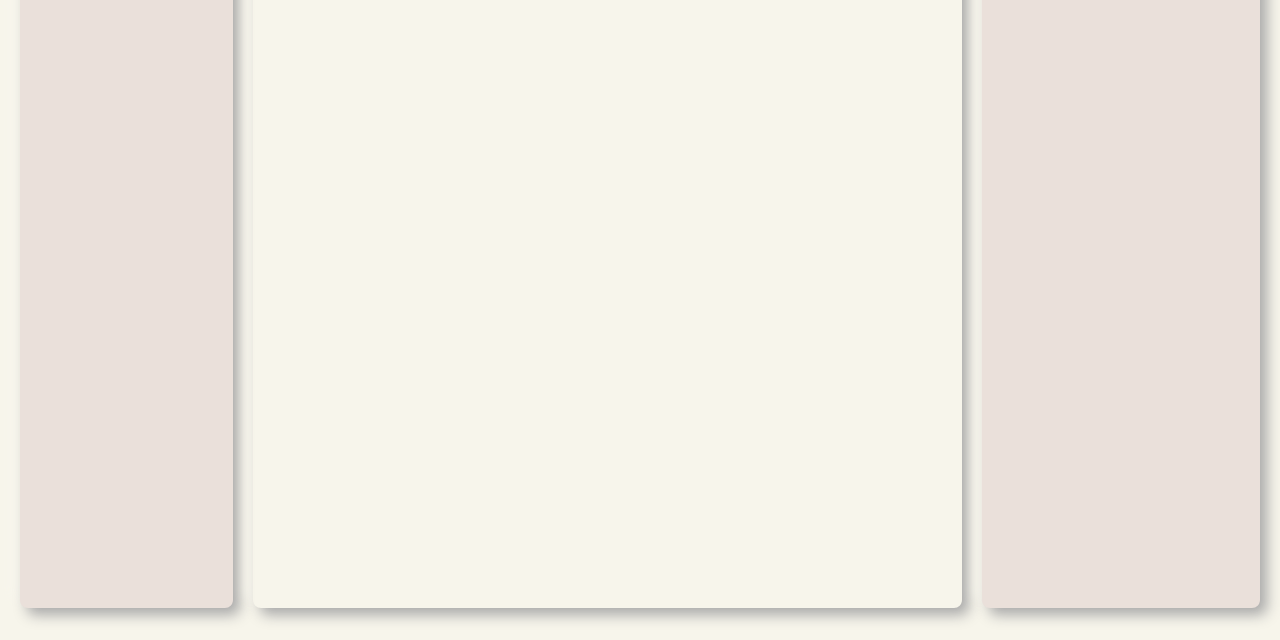
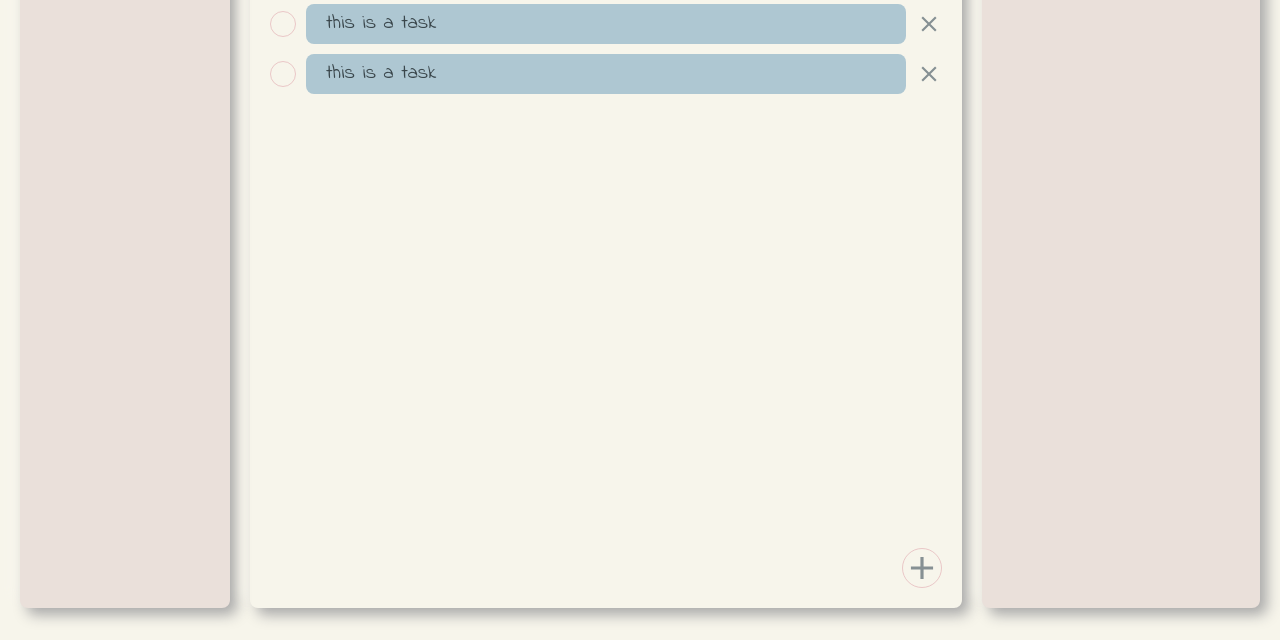
Before and after one commit to brrkrmn/to-do-list, a plain HTML site: page index.html in a window 1280 px wide. Shown: the part 160-800 px from the top of the page. Drawn offline with Linux system fonts and the light colour scheme.

Commit message:
style task container

```diff
--- a/index.html
+++ b/index.html
@@ -12,7 +12,23 @@
     </div>
     <div class="content">
         <div class="sidebar"></div>
-        <div class="task-container"></div>
+        <div class="task-container">
+            <div class="task-container-title">All</div>
+            <div class="task-box">
+                <div class="task-item">
+                    <button class="checkbox"></button>
+                    <div class="task">this is a task</div>
+                    <button class="delete-task-button"></button>
+                </div>
+                <div class="task-item">
+                    <button class="checkbox"></button>
+                    <div class="task">this is a task</div>
+                    <button class="delete-task-button"></button>
+                </div>
+
+            </div>
+            <button class="add-task-button"></button>
+        </div>
         <div class="editor"></div>
     </div>
 
--- a/style.css
+++ b/style.css
@@ -1,4 +1,5 @@
 @import url('https://fonts.googleapis.com/css2?family=Indie+Flower&display=swap');
+/*layout*/
 body {
     margin: 0px;
     padding: 0px;
@@ -51,10 +52,13 @@ body {
 }
 
 .task-container {
+    padding: 20px;
     min-width: 618.570px;
     flex-basis: 60%;
     border-radius: 8px;
     box-shadow: 7px 7px 14px #a9a9a9, -7px -7px 14px #f8f6ee;
+    display: flex;
+    flex-direction: column;
 }
 
 .editor {
@@ -64,3 +68,87 @@ body {
     border-radius: 8px;
     box-shadow: 7px 7px 14px #a9a9a9, -7px -7px 14px #f8f6ee;
 }
+
+/*task container*/
+.task-container-title {
+    font-size: 30px;
+    font-weight: 600;
+    color: #3a464b;
+}
+
+.task-box {
+    margin: 20px 0px;
+    height: 78%;
+    overflow:scroll;
+    flex-grow: 1;
+
+    display: flex;
+    flex-direction: column;
+    gap: 10px;
+}
+
+.add-task-button {
+    width: 40px;
+    height: 40px;
+    align-self: flex-end;
+
+    background-color: #F7F5EB;
+    background-image: url(./images/plus.svg);
+    border: 1px solid #EAC7C7;
+    border-radius: 50%;
+}
+
+.add-task-button:hover {
+    background-color:#EAC7C7;
+}
+
+/*task elements*/
+.task-item {
+    display: flex;
+    align-items: center;
+    justify-content: space-between;
+    gap: 10px;
+}
+
+.checkbox {
+    width: 26px;
+    height: 26px;
+
+    background-color: #F7F5EB;
+    border: 1px solid #EAC7C7;
+    border-radius: 50%;
+}
+
+.checkbox:hover {
+    background-image: url('./images/tick.svg');
+    background-color: #EAC7C7;
+}
+
+.task {
+    flex-grow: 1;
+    height: 40px;
+    padding-left: 20px;
+    border-radius: 8px;
+    background-color: #aec7d2;
+
+    color: #3a464b;
+    font-size: 20px;
+    line-height: 40px;
+}
+
+.task:hover {
+    background-color: #99bdcb;
+}
+
+.delete-task-button {
+    height: 26px;
+    width: 26px;
+    background-image: url('./images/close.svg');
+    background-color: #F7F5EB;
+    border-radius: 50%;
+    border-style: none;
+}
+
+.delete-task-button:hover {
+    border: 1px solid #EAC7C7;
+}
```
Also changed, not shown: images/close.svg (added), images/plus.svg (added), images/remove-icon.svg.
